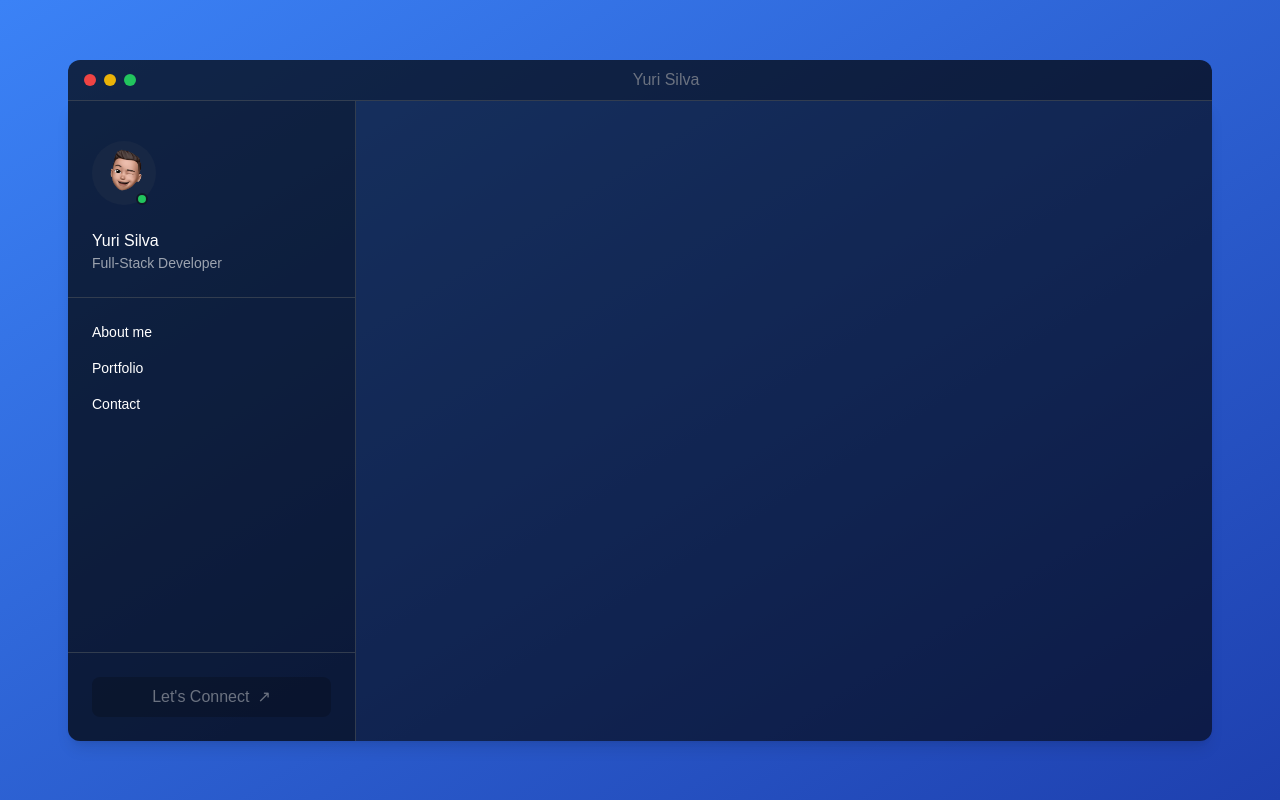
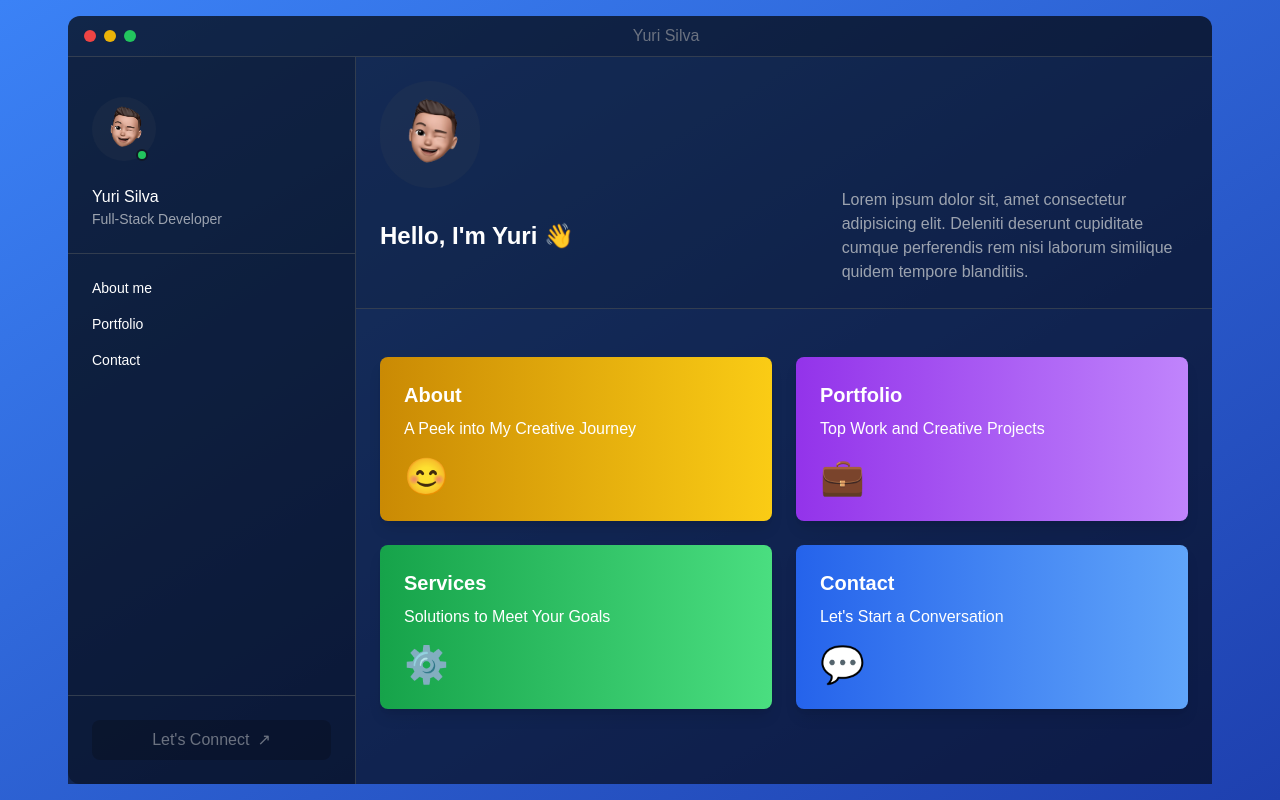
Before and after one commit to yu-araujos/yuri.pt, a Next.js app: page / in a window 1280 px wide. Built offline with nearby package versions, Linux system fonts and the light colour scheme.

Commit message:
Cria introduction

```diff
--- a/src/app/about/page.tsx
+++ b/src/app/about/page.tsx
@@ -1,3 +1,4 @@
+import MainSection from '../components/home/MainSection';
 import MainContainer from '../components/mainContainer';
 import Sidebar from '../components/Sidebar';
 
@@ -6,7 +7,15 @@ export default function About() {
     <div>
       <section>
         <MainContainer gradient='from-purple-500 to-purple-800'>
+        <div className="flex w-full h-full">
+        <div>
           <Sidebar />
+        </div>
+
+        <div className="w-3/4 h-full overflow-y-auto p-4">
+          <MainSection />
+        </div>
+      </div>
         </MainContainer>
       </section>
     </div>
--- /dev/null
+++ b/src/app/components/home/Introduction.tsx
@@ -0,0 +1,31 @@
+/* eslint-disable react/no-unescaped-entities */
+import React from 'react';
+import Image from 'next/image';
+import profile from '../../images/me.png';
+
+const Introduction: React.FC = () => {
+  return (
+    <div className="flex flex-col justify-center bg-black bg-opacity-10 w-full p-6 mb-6 border-b-[1px] border-opacity-90 border-gray-700">
+      <div>
+        <Image
+          src={profile}
+          alt="Avatar"
+          width={100}
+          height={100}
+          className="rounded-full object-cover bg-gray-700 bg-opacity-20"
+        />
+      </div>
+
+      <div className="flex justify-between items-center">
+        <h1 className="text-2xl w-8/12 font-bold text-white">
+          Hello, I'm Yuri 👋
+        </h1>
+        <p className="w-1/2 text-1xl text-gray-400">
+          Lorem ipsum dolor sit, amet consectetur adipisicing elit. Deleniti deserunt cupiditate cumque perferendis rem nisi laborum similique quidem tempore blanditiis.
+        </p>
+      </div>
+    </div>
+  );
+};
+
+export default Introduction;
--- /dev/null
+++ b/src/app/components/home/MainSection.tsx
@@ -0,0 +1,46 @@
+/* eslint-disable react/no-unescaped-entities */
+import React from 'react';
+import Introduction from './Introduction';
+
+const MainSection: React.FC = () => {
+  return (
+    <div className="flex flex-col items-start h-full w-full overflow-y-auto">
+      <div>
+        <Introduction/>
+      </div>
+
+      {/* Cartões de Informações */}
+      <div className="grid grid-cols-1 sm:grid-cols-2 gap-6 w-full p-6">
+        {/* Card 1 */}
+        <div className="bg-gradient-to-r from-yellow-600 to-yellow-400 rounded-lg p-6 text-white shadow-lg flex flex-col justify-between">
+          <h3 className="text-xl font-semibold mb-2">About</h3>
+          <p className="flex-grow mb-4">A Peek into My Creative Journey</p>
+          <span className="text-4xl">😊</span>
+        </div>
+
+        {/* Card 2 */}
+        <div className="bg-gradient-to-r from-purple-600 to-purple-400 rounded-lg p-6 text-white shadow-lg flex flex-col justify-between">
+          <h3 className="text-xl font-semibold mb-2">Portfolio</h3>
+          <p className="flex-grow mb-4">Top Work and Creative Projects</p>
+          <span className="text-4xl">💼</span>
+        </div>
+
+        {/* Card 3 */}
+        <div className="bg-gradient-to-r from-green-600 to-green-400 rounded-lg p-6 text-white shadow-lg flex flex-col justify-between">
+          <h3 className="text-xl font-semibold mb-2">Services</h3>
+          <p className="flex-grow mb-4">Solutions to Meet Your Goals</p>
+          <span className="text-4xl">⚙️</span>
+        </div>
+
+        {/* Card 4 */}
+        <div className="bg-gradient-to-r from-blue-600 to-blue-400 rounded-lg p-6 text-white shadow-lg flex flex-col justify-between">
+          <h3 className="text-xl font-semibold mb-2">Contact</h3>
+          <p className="flex-grow mb-4">Let's Start a Conversation</p>
+          <span className="text-4xl">💬</span>
+        </div>
+      </div>
+    </div>
+  );
+};
+
+export default MainSection;
--- a/src/app/components/mainContainer.tsx
+++ b/src/app/components/mainContainer.tsx
@@ -10,7 +10,7 @@ const MainContainer: React.FC<ContainerProps> = ({ children, gradient }) => {
   return (
     <div className={`flex flex-col justify-center items-center min-h-screen bg-gradient-to-br ${gradient} p-4`}>
       <TopBar />
-      <div className=" w-full md:w-11/12 bg-black bg-opacity-60 rounded-b-xl shadow-lg h-[80vh]">
+      <div className="flex flex-grow justify-center items-center w-full md:w-11/12 bg-black bg-opacity-60 h-[80vh]">
         {children}
       </div>
     </div>
--- a/src/app/page.tsx
+++ b/src/app/page.tsx
@@ -1,14 +1,19 @@
+import MainSection from './components/home/MainSection';
 import MainContainer from './components/mainContainer';
 import Sidebar from './components/Sidebar';
 
 export default function Home() {
   return (
-    <div className="background">
-      <main>
-        <MainContainer gradient='from-blue-500 to-blue-800'>
+    <MainContainer gradient='from-blue-500 to-blue-800'>
+      <div className="flex w-full h-full">
+        <div>
           <Sidebar />
-        </MainContainer>
-      </main>
-    </div>
+        </div>
+
+        <div className="h-full overflow-y-auto">
+          <MainSection />
+        </div>
+      </div>
+    </MainContainer>
   );
 }
```
